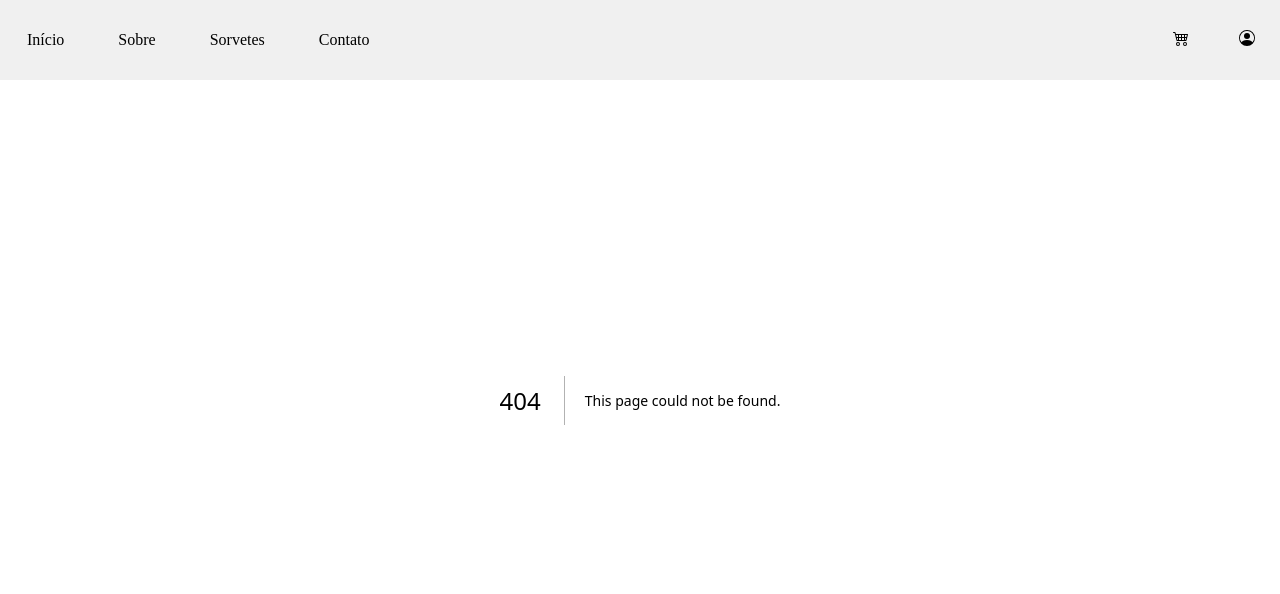
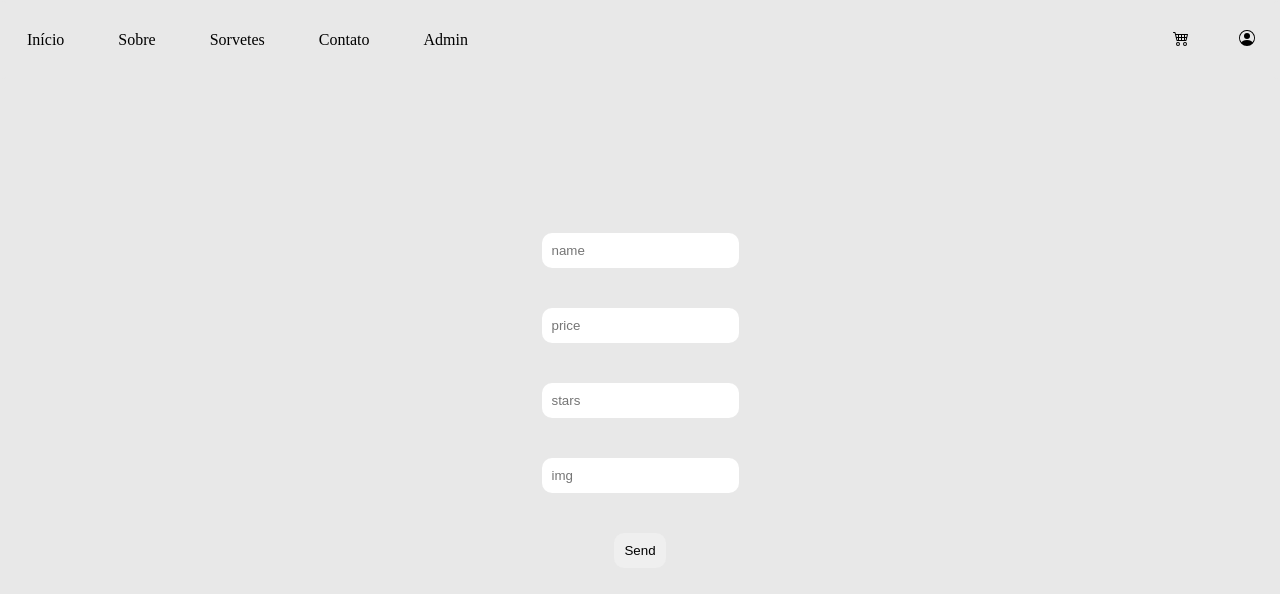
Before and after one commit to LuciLua/site-e-commerce, a Next.js app: page /admin in a window 1280 px wide. Before the commit this address had no page. Shown: the top 594 px of the page. Built offline with nearby package versions, Linux system fonts and the light colour scheme.

Commit message:
submit products

```diff
--- a/src/components/Header/Header.tsx
+++ b/src/components/Header/Header.tsx
@@ -23,6 +23,7 @@ function Header() {
                 <li><Link onClick={() => toggleMenu()} href="/about">Sobre</Link></li>
                 <li><Link onClick={() => toggleMenu()} href="/sorvetes">Sorvetes</Link></li>
                 <li><Link onClick={() => toggleMenu()} href="/contact">Contato</Link></li>
+                <li><Link onClick={() => toggleMenu()} href="/admin">Admin</Link></li>
             </ul>
             <ul className={styles.menu_ul_r}>
                 <li id="carrinho">
--- /dev/null
+++ b/src/pages/admin.tsx
@@ -0,0 +1,46 @@
+import { useState } from "react"
+import styles from "../styles/Admin.module.scss"
+import axios from "axios"
+
+function Admin() {
+
+    const [product, setProduct] = useState<any>([])
+
+    const insertDataOnProduct = (input) => {
+        if (input != null || input != undefined) {
+            switch (input.name) {
+                case ('name'):
+                    setProduct({ ...product, name: input.value })
+                    break
+                case ('price'):
+                    setProduct({ ...product, price: input.value })
+                    break
+                case ('stars'):
+                    setProduct({ ...product, stars: input.value })
+
+                    break
+                case ('img'):
+                    setProduct({ ...product, img: input.value })
+                    break
+                case (null || undefined):
+                    break
+            }
+        } else {
+            axios.post('./api/utils/submitProduct', product)
+            console.log(product)
+
+        }
+    }
+
+    return (<>
+        <form className={styles.form} method="post">
+            <input name="name" onChange={e => insertDataOnProduct(e.target)} type="text" placeholder="name" />
+            <input name="price" onChange={e => insertDataOnProduct(e.target)} type="text" placeholder="price" />
+            <input name="stars" onChange={e => insertDataOnProduct(e.target)} type="text" placeholder="stars" />
+            <input name="img" onChange={e => insertDataOnProduct(e.target)} type="text" placeholder="img" />
+            <button type="submit" onClick={(e) => { e.preventDefault(); insertDataOnProduct(null) }}>Send</button>
+        </form></>)
+
+}
+
+export default Admin
--- /dev/null
+++ b/src/pages/api/connectToDatabase.tsx
@@ -0,0 +1,24 @@
+import { MongoClient, Db } from "mongodb";
+import url from "url";
+
+let cacheDb: Db = null;
+
+async function connectToDatabase(uri: string) {
+  if (cacheDb) {
+    return cacheDb;
+  }
+
+  const client = await MongoClient.connect(uri, {});
+  // useNewUrlParser: true,
+  // useUnifiedTopology: true,
+  // );
+
+  const dbName = url.parse(uri).pathname.substring(1);
+  // substring pula 1 caractere e pega o q vem depois
+  const db = client.db(dbName);
+  cacheDb = db;
+
+  return db;
+}
+
+export default connectToDatabase
--- /dev/null
+++ b/src/pages/api/utils/findAllProduct.tsx
@@ -0,0 +1,22 @@
+import connectToDatabase from "../connectToDatabase";
+
+export default async (request, response) => {
+  const db = await connectToDatabase(process.env.MONGODB_URI);
+  const collection = db.collection("users");
+
+  async function getProducts() {
+    // const products = await collection.findOne({"name": "picole sabor chocolate"})
+    const products = await collection.findOne({"stars": "2"})
+    console.log(products)
+    return products
+  }
+
+  try {
+    const products = await getProducts()
+    response.json(products)
+
+    // Store hash in your password DB.
+  } catch (err) {
+    response.status(500).send(err.message);
+  }
+};
--- /dev/null
+++ b/src/pages/api/utils/submitProduct.tsx
@@ -0,0 +1,17 @@
+import connectToDatabase from "../connectToDatabase";
+
+export default async (request, response) => {
+  const data = request.body;
+  const db = await connectToDatabase(process.env.MONGODB_URI);
+  const collection = db.collection("users");
+
+  // Store hash in your password DB.
+  await collection.insertOne({
+    name: data.name,
+    price: data.price,
+    stars: data.stars,
+    img: data.img,
+  });
+
+  return response.status(201).json({ ok: true });
+};
--- a/src/pages/index.tsx
+++ b/src/pages/index.tsx
@@ -13,6 +13,7 @@ function Home() {
     useEffect(() => {
 
     }), []
+
 
     return (
         <>
--- /dev/null
+++ b/src/styles/Admin.module.scss
@@ -0,0 +1,17 @@
+.form{
+    margin: auto;
+    height: 100vh;
+
+    display: flex;
+    justify-content: center;
+    align-items: center;
+    flex-direction: column;
+
+    gap: 40px;
+
+    input, button{
+        padding: 10px;
+        border-radius: 10px;
+        border: none;
+    }
+}
```
Also changed, not shown: src/components/MainProducts/MainProducts.tsx (+16 -7 lines).
